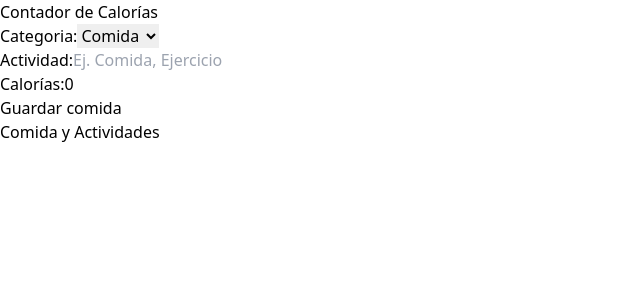
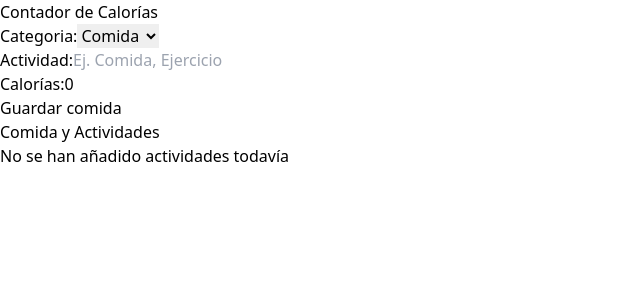
Before and after one commit to JohnnyBC2022/contador-calorias-ts, a React (Vite) app: page / in a window 1280 px wide. Shown: the top 300 px of the page, without its empty margins (0-640 px from the left). Built offline with nearby package versions, Linux system fonts and the light colour scheme.

Commit message:
feat: added function isEmptyActivities to ActivityList.tsx

```diff
--- a/src/components/ActivityList.tsx
+++ b/src/components/ActivityList.tsx
@@ -5,8 +5,8 @@ import { PencilSquareIcon, XCircleIcon } from "@heroicons/react/24/outline";
 import { ActivityActions } from "../reducers/activity-reducer";
 
 type ActivityListProps = {
-  activities: Activity[],
-  dispatch: Dispatch<ActivityActions>
+  activities: Activity[];
+  dispatch: Dispatch<ActivityActions>;
 };
 
 function ActivityList({ activities, dispatch }: ActivityListProps) {
@@ -16,13 +16,23 @@ function ActivityList({ activities, dispatch }: ActivityListProps) {
     [activities]
   );
 
+  const isEmptyActivities = useMemo(
+    () => activities.length === 0,
+    [activities]
+  );
+
   return (
     <>
       <h2 className="text-4xl font-bold text-slate-600 text-center">
         Comida y Actividades
       </h2>
 
-      {activities.map((activity) => {
+      {isEmptyActivities ? (
+        <p className="text-center my-5">
+          No se han añadido actividades todavía
+        </p>
+      ) : (
+        activities.map((activity) => {
           return (
             <div
               key={activity.id}
@@ -36,7 +46,9 @@ function ActivityList({ activities, dispatch }: ActivityListProps) {
                 >
                   {categoryName(+activity.category)}
                 </p>
-              <p className="text-2xl font-bold pt-5">{activity.activityName}</p>
+                <p className="text-2xl font-bold pt-5">
+                  {activity.activityName}
+                </p>
                 <p className="font-black text-4xl text-lime-500">
                   {activity.calories} {""}
                   <span>Calorías</span>
@@ -44,19 +56,30 @@ function ActivityList({ activities, dispatch }: ActivityListProps) {
               </div>
               <div className="flex gap-5 items-center">
                 <button
-                onClick={() => dispatch({type: "set-activeId", payload: {id: activity.id}})}
+                  onClick={() =>
+                    dispatch({
+                      type: "set-activeId",
+                      payload: { id: activity.id },
+                    })
+                  }
                 >
                   <PencilSquareIcon className="h-8 w-8 text-gray-800" />
                 </button>
                 <button
-                onClick={() => dispatch({type: "delete-activity", payload: {id: activity.id}})}
+                  onClick={() =>
+                    dispatch({
+                      type: "delete-activity",
+                      payload: { id: activity.id },
+                    })
+                  }
                 >
                   <XCircleIcon className="h-8 w-8 text-red-500" />
                 </button>
               </div>
             </div>
           );
-      })}
+        })
+      )}
     </>
   );
 }
```
Lines whose indentation alone changed are shown as unchanged.
